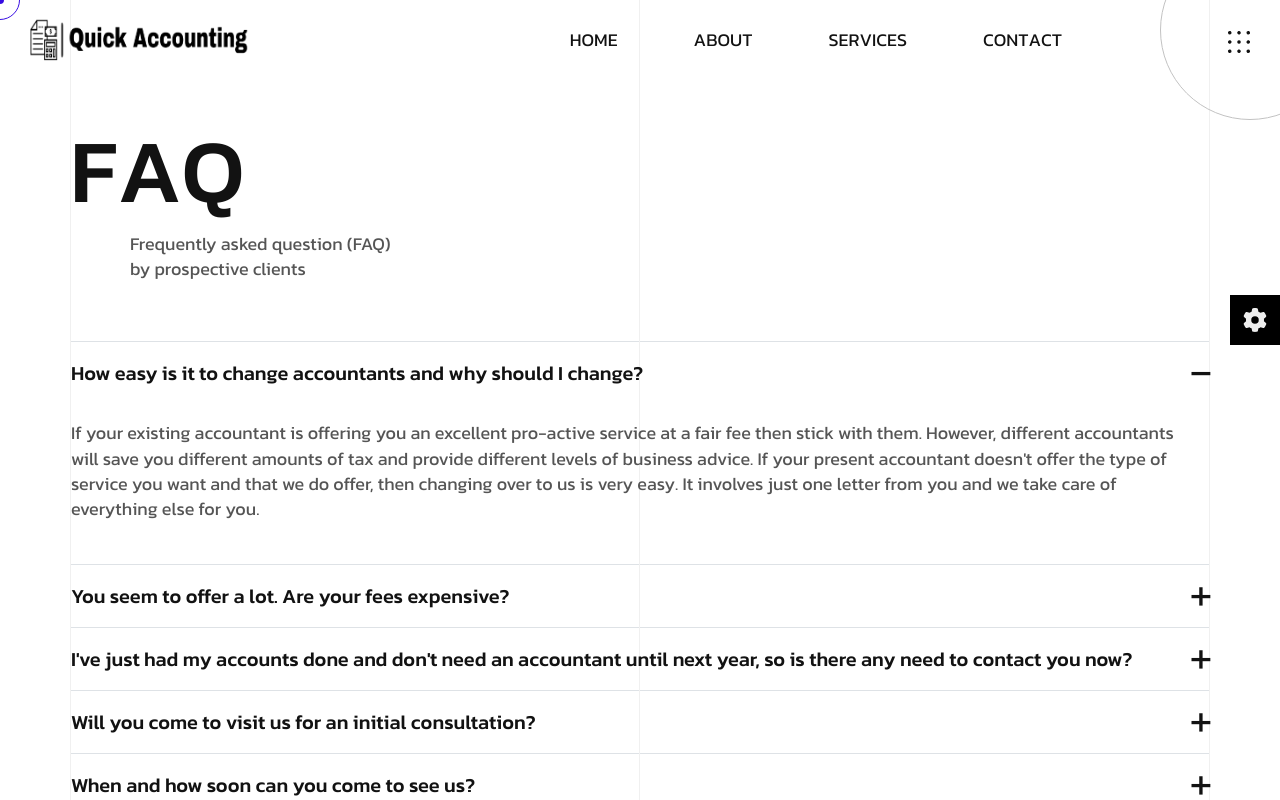
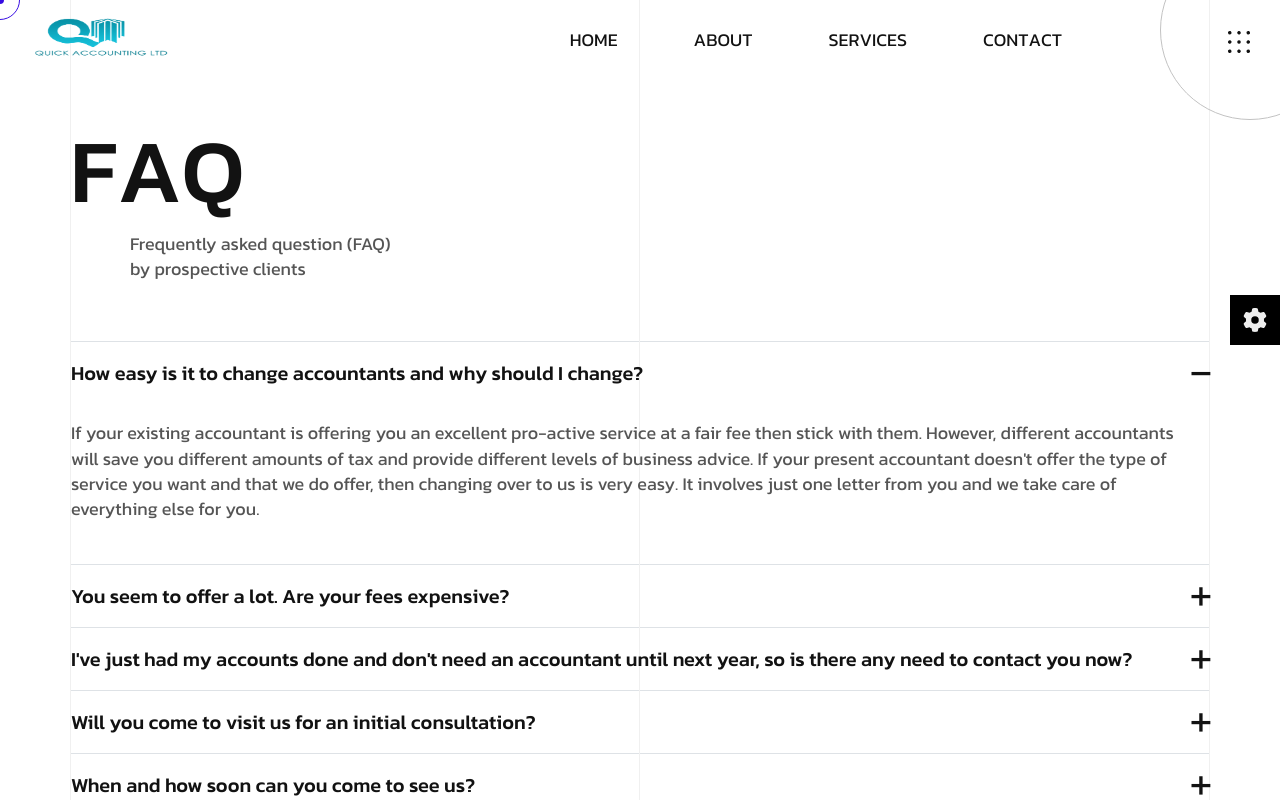
Before and after one commit to pannkaj143/quick-accounting, a Next.js app: page /faq in a window 1280 px wide. Shown: the top 800 px of the page. Built offline with nearby package versions, Linux system fonts and the light colour scheme.

Commit message:
logo changed

```diff
--- a/src/components/canvas/Canvas.jsx
+++ b/src/components/canvas/Canvas.jsx
@@ -64,7 +64,7 @@ const Canvas = ({ bladeMode }) => {
               <Link href="/quick-accounting">
                 <Image
                   priority
-                  style={{ width: "220px", height: "40px" }}
+                  style={{ width: "140px", height: "60px" }}
                   src={logoWhite2}
                   alt="Offcanvas Logo"
                 />
--- a/src/components/logo/CreativeAgencyLogo.jsx
+++ b/src/components/logo/CreativeAgencyLogo.jsx
@@ -11,8 +11,8 @@ const CreativeAgencyLogo = () => {
         <Link href={"/quick-accounting"} className="logo-dark">
           <Image
             priority
-            width={220}
-            height={40}
+            width={140}
+            height={60}
             src={LogoBlack}
             alt="Site Logo"
           />
@@ -20,8 +20,8 @@ const CreativeAgencyLogo = () => {
         <Link href={"/quick-accounting"} className="logo-light">
           <Image
             priority
-            width={220}
-            height={40}
+            width={140}
+            height={60}
             src={LogoWhite2}
             alt="Site Logo"
           />
--- a/src/components/story/AboutStory.jsx
+++ b/src/components/story/AboutStory.jsx
@@ -13,7 +13,7 @@ const AboutStory = () => {
           <span className="line-3"></span>
           <div className="sec-title-wrapper">
             <div className="from-text">
-              from <span>2022</span>
+              from <span>2017</span>
             </div>
 
             <div className="row">
```
Also changed, not shown: public/assets/imgs/logo/logo-black.png, public/assets/imgs/logo/site-logo-white-2.png.
